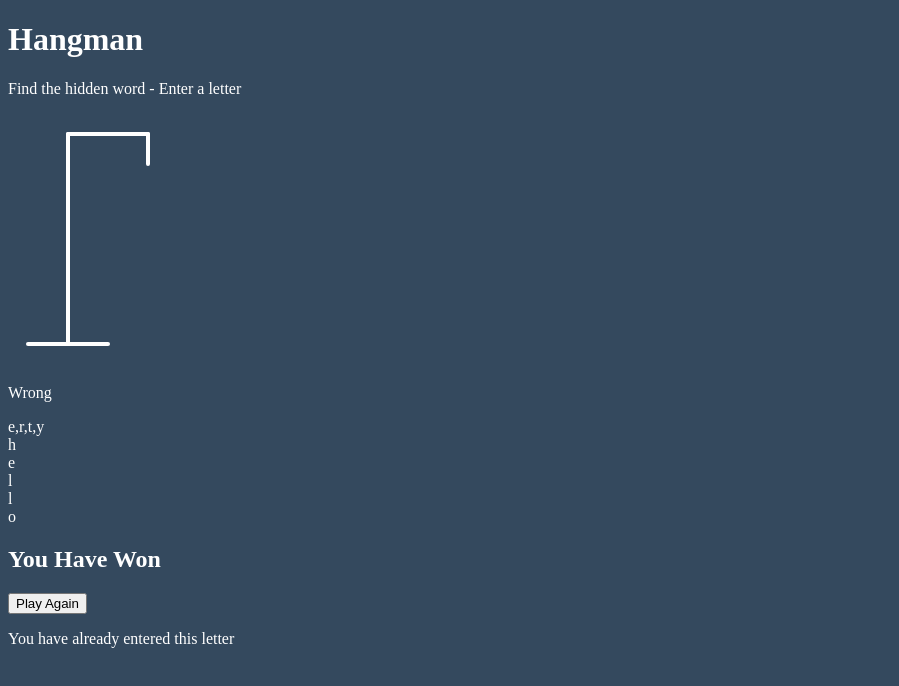
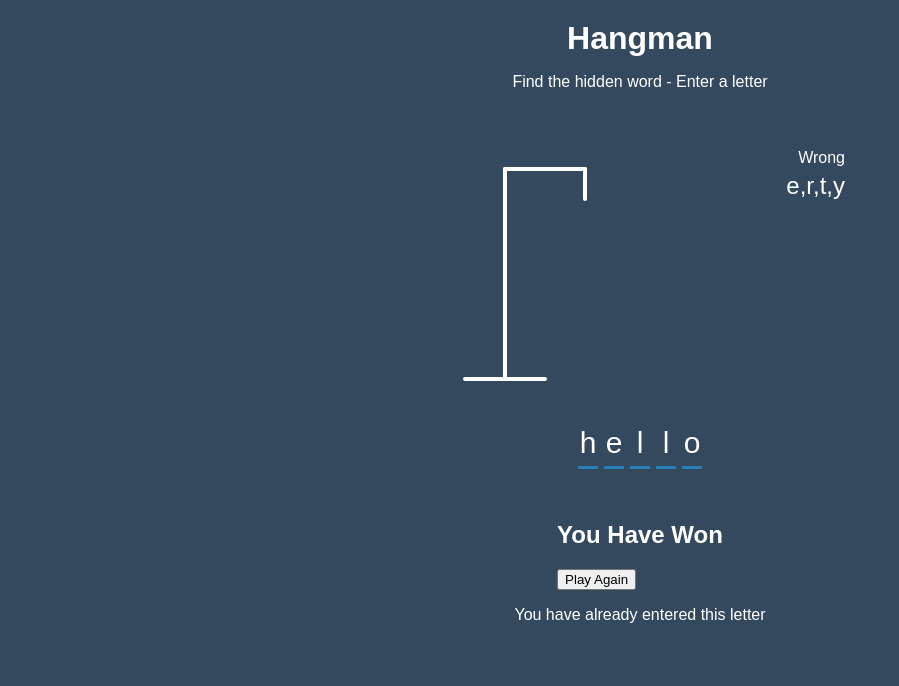
Before and after one commit to EmilieJarvman/hangman, a plain HTML site: page index.html in a window 1280 px wide. Shown: the whole page, without its empty margins (0-899 px from the left). Drawn offline with Linux system fonts and the light colour scheme.

Commit message:
add style to words and letters

```diff
--- a/style.css
+++ b/style.css
@@ -5,6 +5,25 @@
 body {
 	background-color: #34495e;
 	color: #fff;
+	font-family: Arial, Helvetica, sans-serif;
+	display: flex;
+	flex-direction: column;
+	align-items: center;
+	height: 80vh;
+	margin: 0;
+	overflow: hidden;
+}
+
+h1 {
+	margin: 20px 0 0;
+}
+
+.game-container {
+	padding: 20px 30px;
+	position: relative;
+	margin: auto;
+	height: 350px;
+	width: 450px;
 }
 
 .figure-container {
@@ -17,3 +36,39 @@ body {
 .figure-part {
 	display: none;
 }
+
+.wrong-letters-container {
+	position: absolute;
+	top: 20px;
+	right: 20px;
+	display: flex;
+	flex-direction: column;
+	text-align: right;
+}
+
+.wrong-letters-container p {
+	margin: 0 0 5px;
+}
+
+.wrong-letters-container span {
+	font-size: 24px;
+}
+
+.word {
+	display: flex;
+	position: absolute;
+	bottom: 10px;
+	left: 50%;
+	transform: translateX(-50%);
+}
+
+.letter {
+	border-bottom: 3px solid #2980b9;
+	display: inline-flex;
+	font-size: 30px;
+	align-items: center;
+	justify-content: center;
+	margin: 0 3px;
+	height: 50px;
+	width: 20px;
+}
```
